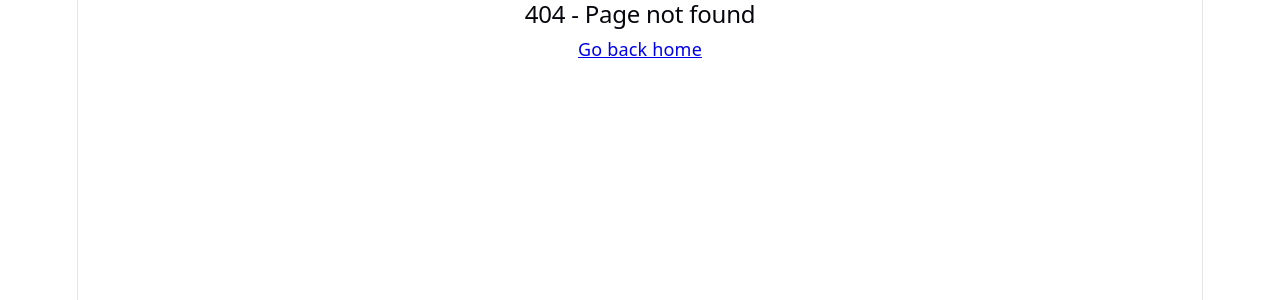
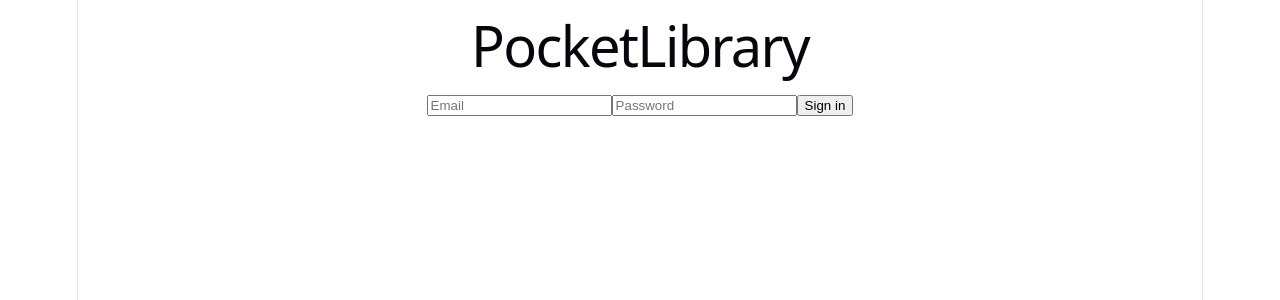
Before and after one commit to rohinigudimetla/Pocket-Library, a React (Vite) app: page /login in a window 1280 px wide. Before the commit this address had no page. Shown: the top 300 px of the page. Built offline with nearby package versions, Linux system fonts and the light colour scheme.

Commit message:
feat: module 6- LoginPage, AuthContext, ProtectedRoute updated

```diff
--- a/src/App.tsx
+++ b/src/App.tsx
@@ -4,6 +4,7 @@ import BookDetailPage from "./pages/BookDetailPage";
 import NotFoundPage from "./pages/NotFoundPage";
 import { useState } from "react";
 import ProtectedRoute from "./routes/ProtectedRoute";
+import LoginPage from "./pages/LoginPage";
 
 function App() {
 	const [books, setBooks] = useState([
@@ -16,6 +17,7 @@ function App() {
 	}
 	return (
 		<Routes>
+			<Route path="/login" element={<LoginPage />} />
 			<Route path="/" element={<HomePage books={books} onAdd={addBook} />} />
 			<Route
 				path="/books/:id"
--- /dev/null
+++ b/src/pages/LoginPage.tsx
@@ -0,0 +1,48 @@
+import { useState } from "react";
+import { useNavigate } from "react-router-dom";
+import { useAuth } from "../context/AuthContext";
+
+function LoginPage() {
+	const [email, setEmail] = useState("");
+	const [password, setPassword] = useState("");
+	const [error, setError] = useState("");
+	const navigate = useNavigate();
+	const { login } = useAuth();
+
+	function handleSubmit(e: React.FormEvent) {
+		e.preventDefault();
+		const success = login(email, password);
+		//why not pass it with ({}).
+		// just wondering. i never seem to know when
+		// theres deconstruction and when there is not.
+
+		if (success) {
+			navigate("/");
+		} else {
+			setError("Invalid credentials");
+		}
+	}
+	return (
+		<div>
+			<h1>PocketLibrary</h1>
+			<form onSubmit={handleSubmit}>
+				<input
+					type="email"
+					value={email}
+					onChange={(e) => setEmail(e.target.value)}
+					placeholder="Email"
+				/>
+				<input
+					type="password"
+					value={password}
+					onChange={(e) => setPassword(e.target.value)}
+					placeholder="Password"
+				/>
+				{error && <p>{error}</p>}
+				<button type="submit">Sign in</button>
+			</form>
+		</div>
+	);
+}
+
+export default LoginPage;
--- a/src/routes/ProtectedRoute.tsx
+++ b/src/routes/ProtectedRoute.tsx
@@ -1,9 +1,11 @@
 import { Navigate } from "react-router-dom";
+import { useAuth } from "../context/AuthContext";
 
-const isLoggedIn = true;
-
+// const isLoggedIn = true;
+// why usenavigate there and why navigate here
 function ProtectedRoute({ children }: { children: React.ReactNode }) {
-	if (!isLoggedIn) return <Navigate to="/" />;
+	const { currentUser } = useAuth();
+	if (!currentUser) return <Navigate to="/login" />;
 	return children;
 }
 
```
